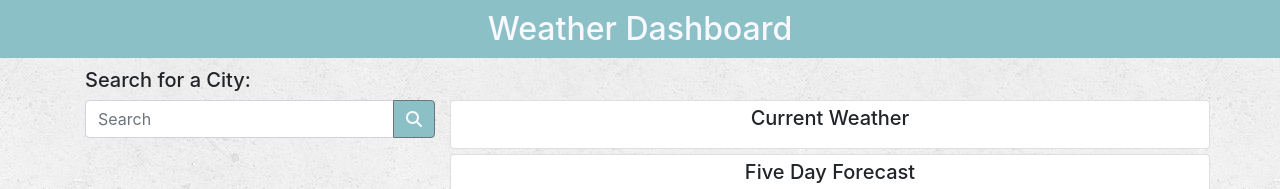
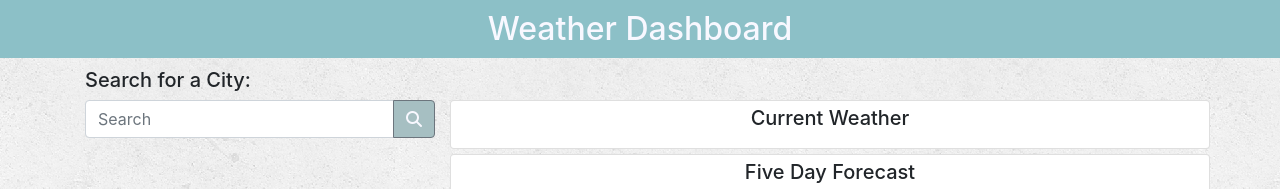
Before and after one commit to stephmarie17/unit-6-homework, a plain HTML site: page index.html in a window 1280 px wide. In both pictures the pointer is over the button 414 px from the left and 119 px from the top of the page. Shown: the top 189 px of the page. Drawn offline with nearby package versions, Linux system fonts and the light colour scheme.

Commit message:
updated hover on buttons and added pseudocode to five day function

```diff
--- a/script.js
+++ b/script.js
@@ -97,6 +97,8 @@ function currentWeather() {
 
 // AJAX call using search term cityName for five-day forecast
 
+// ISSUES: need to loop one time per day, add humidity and icon for each day, create a loop for DOM manipulation to clean up code
+
 function fiveDayForecast() {
 
     var city = $(this).attr("data-name");
--- a/style.css
+++ b/style.css
@@ -19,6 +19,13 @@ button {
     background-color: #8cc0c7 !important;
     color: ghostwhite !important;
     max-height: 38px;
+    transition: all 0.3s;
+    outline: none !important;
+}
+
+button:hover {
+    background-color: #a6bfc2 !important;
+    color: #232323;
 }
 
 .card {
```
